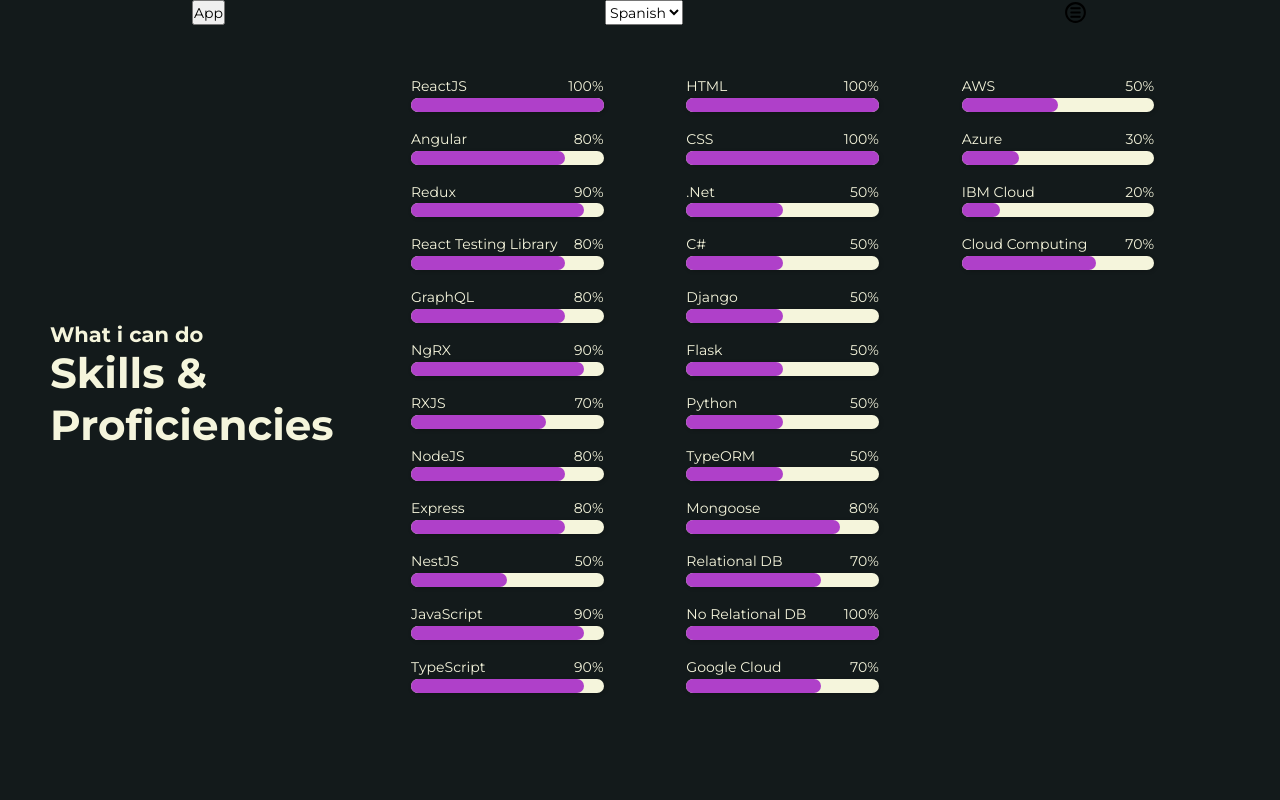
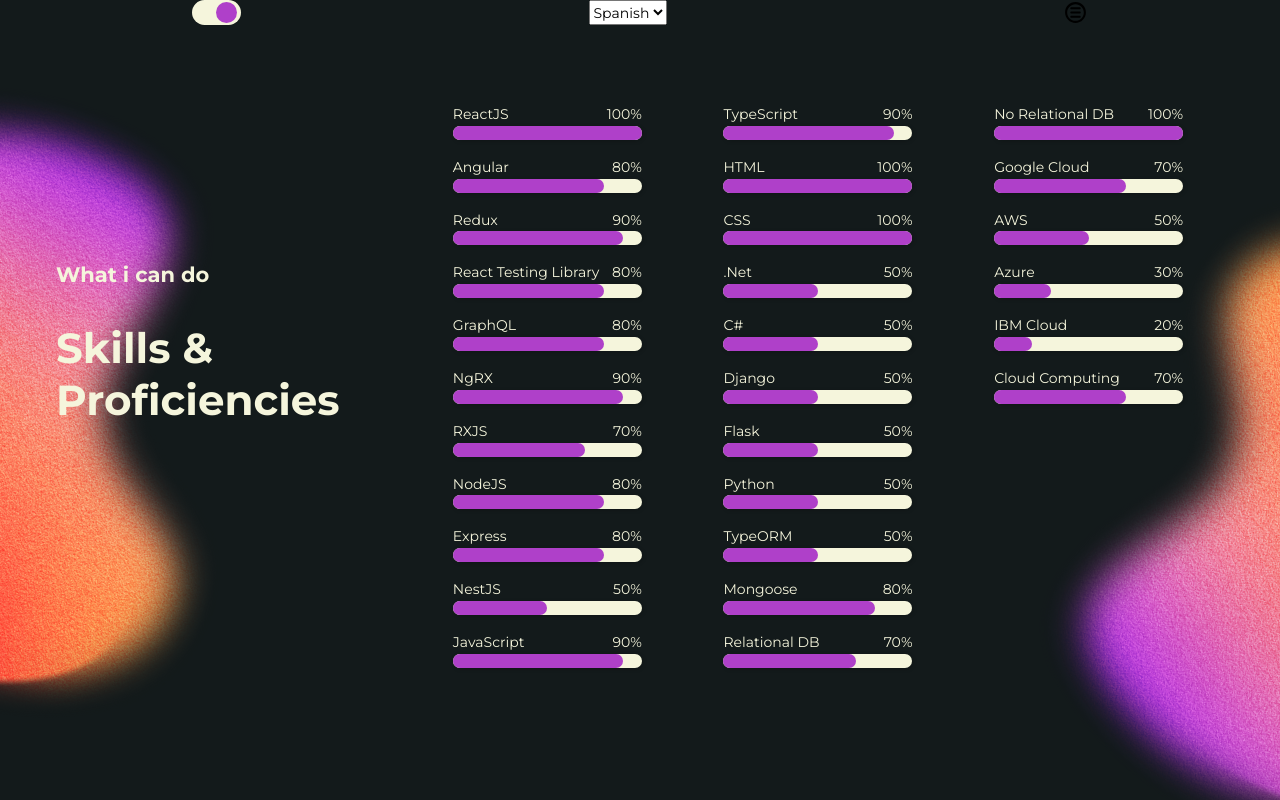
Before and after one commit to Jhon-Villamizar/Portfolio, a React (Vite) app: page /Portfolio/skills in a window 1280 px wide. Built offline with nearby package versions, Linux system fonts and the light colour scheme.

Commit message:
add: finish img app

```diff
--- a/src/components/Header/header.scss
+++ b/src/components/Header/header.scss
@@ -5,7 +5,7 @@
   display: flex;
   height: 100vh;
   .header-info {
-    padding: 6rem 2rem;
+    padding: 6rem 0 0 6rem;
     width: 50%;
   }
   .header-img {
--- a/src/components/HeaderConfig/HeaderConfig.scss
+++ b/src/components/HeaderConfig/HeaderConfig.scss
@@ -10,5 +10,58 @@
     .menu{
       font-size: 25px;
     }
+    .switch input {
+      opacity: 0;
+      width: 0;
+      height: 0;
+    }
+
+    .slider {
+      position: absolute;
+      cursor: pointer;
+      top: 0;
+      left: 0;
+      right: 0;
+      bottom: 0;
+      background-color: #131a1b;
+      -webkit-transition: 0.4s;
+      transition: 0.4s;
+      width: 3.5rem;
+    }
+
+    .slider:before {
+      position: absolute;
+      content: "";
+      height: 1.5rem;
+      width: 1.5rem;
+      left: 4px;
+      bottom: 2px;
+      background-color: #af40c9;
+      -webkit-transition: 0.4s;
+      transition: 0.4s;
+    }
+
+    input:checked + .slider {
+      background-color: #f5f5dc;
+    }
+
+    input:focus + .slider {
+      box-shadow: 0 0 1px #af40c9;
+    }
+
+    input:checked + .slider:before {
+      -webkit-transform: translateX(20px);
+      -ms-transform: translateX(20px);
+      transform: translateX(20px);
+    }
+
+    /* Rounded sliders */
+    .slider.round {
+      border-radius: 34px;
+    }
+
+    .slider.round:before {
+      border-radius: 50%;
+    }
   }
 }
--- a/src/components/HeaderConfig/index.tsx
+++ b/src/components/HeaderConfig/index.tsx
@@ -27,9 +27,14 @@
   return (
     <div className='config-container'>
       <div className='config-bar'>
-        <button className='App' onClick={() => updateTheme(theme === 'dark' ? 'light' : 'dark')}>
-          App
-        </button>
+        <label className='switch'>
+          <input
+            type='checkbox'
+            defaultChecked={theme === 'dark' ? true : false}
+            onChange={() => updateTheme(theme === 'dark' ? 'light' : 'dark')}
+          />
+          <span className='slider round'></span>
+        </label>
         <select
           defaultValue={i18n.language}
           onChange={({ target }) => handlerLanguage(target.value)}
--- a/src/components/InfoAbout/InforAbout.scss
+++ b/src/components/InfoAbout/InforAbout.scss
@@ -1,13 +1,27 @@
 .about-container {
   align-items: center;
+  background-image: url('../../img/4.png');
+  background-position: right bottom;
+  background-repeat: no-repeat;
   display: flex;
   height: 100vh;
   .info{
     text-align: justify;
-    padding: 2rem;
+    padding: 0 6rem;
     width: 50%;
   }
   .img{
+    display: flex;
+    height: 100vh;
+    justify-content: center;
+    overflow: hidden;
+    position: relative;
     width: 50%;
+    img {
+      position: absolute;
+      right: -11rem;
+      top: 11rem;
+      width: 152%;
+    }
   }
 }
--- a/src/components/InfoAbout/index.tsx
+++ b/src/components/InfoAbout/index.tsx
@@ -1,4 +1,5 @@
 import './InforAbout.scss'
+import otherMe from '../../img/1.png'
 
 const InfoAbout = () => {
   return (
@@ -15,7 +16,9 @@
           agile methodologies like Scrum, and Kanban
         </p>
       </div>
-      <div className='img'></div>
+      <div className='img'>
+        <img src={otherMe} alt='' />
+      </div>
     </div>
   )
 }
--- a/src/components/InfoContact/InfoContact.scss
+++ b/src/components/InfoContact/InfoContact.scss
@@ -1,8 +1,14 @@
 .contact-content {
+  background-image: url('../../img/13.png');
+  background-repeat: no-repeat;
   display: flex;
   height: 100vh;
-  padding: 6rem 2rem;
+  justify-content: center;
   .info {
+    display: flex;
+    flex-direction: column;
+    justify-content: center;
+    padding: 6rem;
     width: 50%;
     .data {
       display: flex;
@@ -22,4 +28,11 @@
       }
     }
   }
+  .form {
+    background-image: url('../../img/14.png');
+    background-position: right bottom;
+    background-repeat: no-repeat;
+    padding: 6rem 2rem;
+    width: 50%;
+  }
 }
--- a/src/components/InfoExperience/InfoExperience.scss
+++ b/src/components/InfoExperience/InfoExperience.scss
@@ -1,14 +1,20 @@
 .experience-container {
+  background-image: url('../../img/9.png');
+  background-repeat: no-repeat;
   display: flex;
   height: 100vh;
-  padding: 70px 50px;
   .title {
     align-self: center;
+    padding: 6rem 0 6rem 6rem;
     width: 30%;
   }
   .info {
+    background-image: url('../../img/10.png');
+    background-position: right bottom;
+    background-repeat: no-repeat;
     display: flex;
     flex-direction: column;
+    padding: 6rem;
     width: 70%;
     ul {
       align-items: center;
--- a/src/components/InfoJourney/InfoJourney.scss
+++ b/src/components/InfoJourney/InfoJourney.scss
@@ -1,9 +1,16 @@
 .journey-content {
+  background-image: url('../../img/6.png');
+  background-position: right bottom;
+  background-repeat: no-repeat;
   display: flex;
   height: 100vh;
-  padding: 0 2rem;
   .title {
-    align-self: center;
+    align-items: center;
+    background-image: url('../../img/5.png');
+    background-repeat: no-repeat;
+    display: flex;
+    height: 100vh;
+    padding: 0 2rem 0 6rem;
     width: 20%;
   }
   .lerning, .licenses {
--- a/src/components/InfoProject/InfoProject.scss
+++ b/src/components/InfoProject/InfoProject.scss
@@ -1,12 +1,20 @@
 .projects-container {
+  background-image: url('../../img/11.png');
+  background-position-y: 6rem;
+  background-repeat: no-repeat;
+  background-size: 88%;
   display: flex;
   height: 100vh;
   padding: 6rem 2rem;
   .img{
-    width: 30%;
+    width: 40%;
+    img {
+      margin-left: -2.5rem;
+      width: 90rem;
+    }
   }
   .info{
-    width: 70%;
+    width: 60%;
     div {
       margin: 3rem 0;
     }
--- a/src/components/InfoProject/index.tsx
+++ b/src/components/InfoProject/index.tsx
@@ -1,10 +1,13 @@
 /*eslint-disable react/no-unescaped-entities */
 import './InfoProject.scss'
+import code from '../../img/12.png'
 
 const InfoProjects = () => {
   return (
     <div className='projects-container'>
-      <div className='img'></div>
+      <div className='img'>
+        <img src={code} alt='' />
+      </div>
       <div className='info'>
         <h3>Projects</h3>
         <div>
--- a/src/components/infoSkills/InfoSkills.scss
+++ b/src/components/infoSkills/InfoSkills.scss
@@ -1,15 +1,28 @@
 .skill-content {
+  background-image: url('../../img/10.png');
+  background-position: right bottom;
+  background-repeat: no-repeat;
   display: flex;
   height: 100vh;
-  padding: 70px 50px;
   .title {
-    align-self: center;
+    background-image: url('../../img/7.png');
+    background-position: -2rem 6rem;
+    background-repeat: no-repeat;
+    display: flex;
+    flex-direction: column;
+    justify-content: center;
+    padding: 0 2rem 6rem 4rem;
     width: 30%;
+    h6 {
+      margin-bottom: 2.5rem;
+    }
   }
   .info {
+    align-items: center;
     display: flex;
     flex-direction: column;
     flex-wrap: wrap;
+    padding: 7rem 4rem 7rem 2rem;
     width: 70%;
     .data {
       margin-bottom: 0.2rem;
@@ -20,7 +33,6 @@
         justify-content: space-between;
         width: 100%;
       }
-
     }
   }
 }
```
